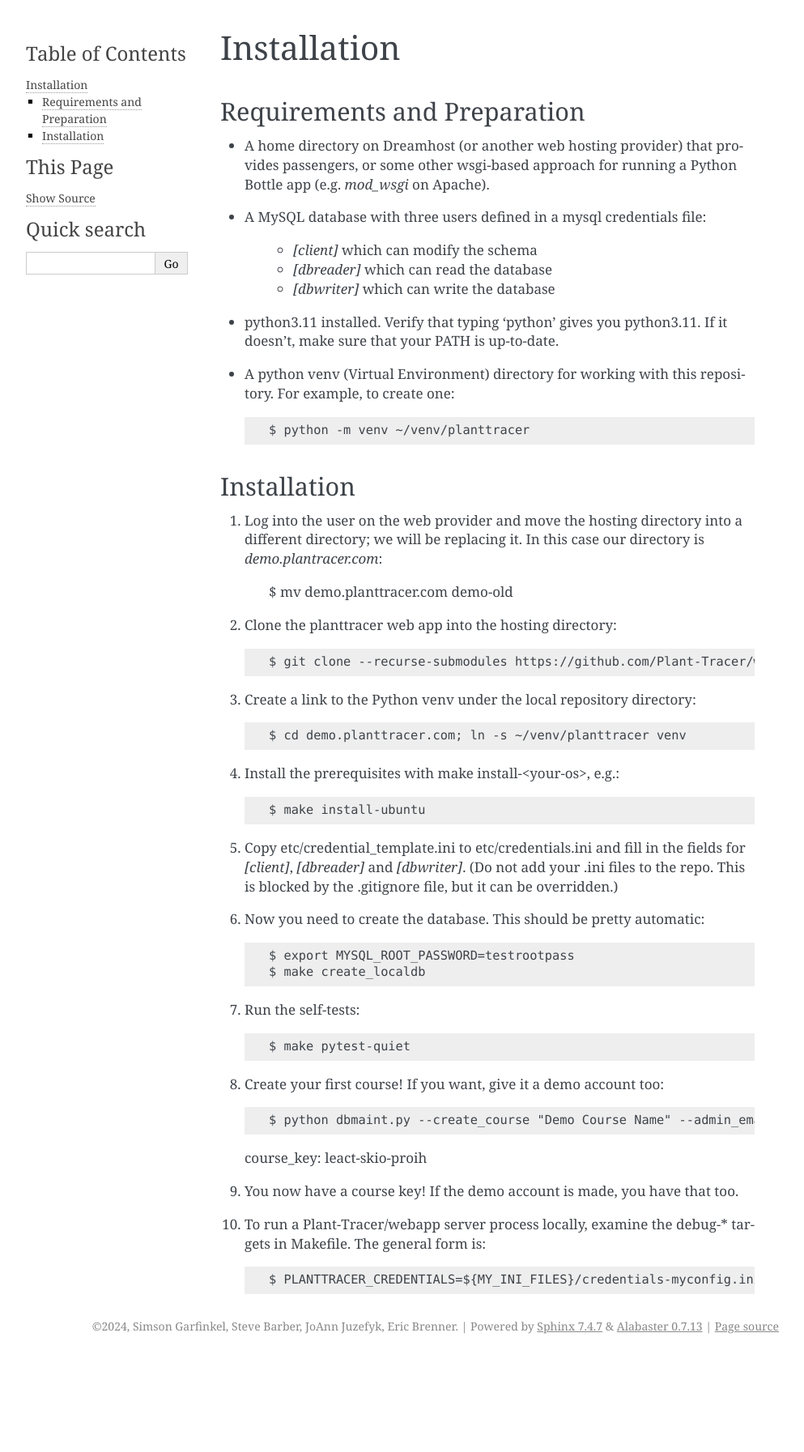
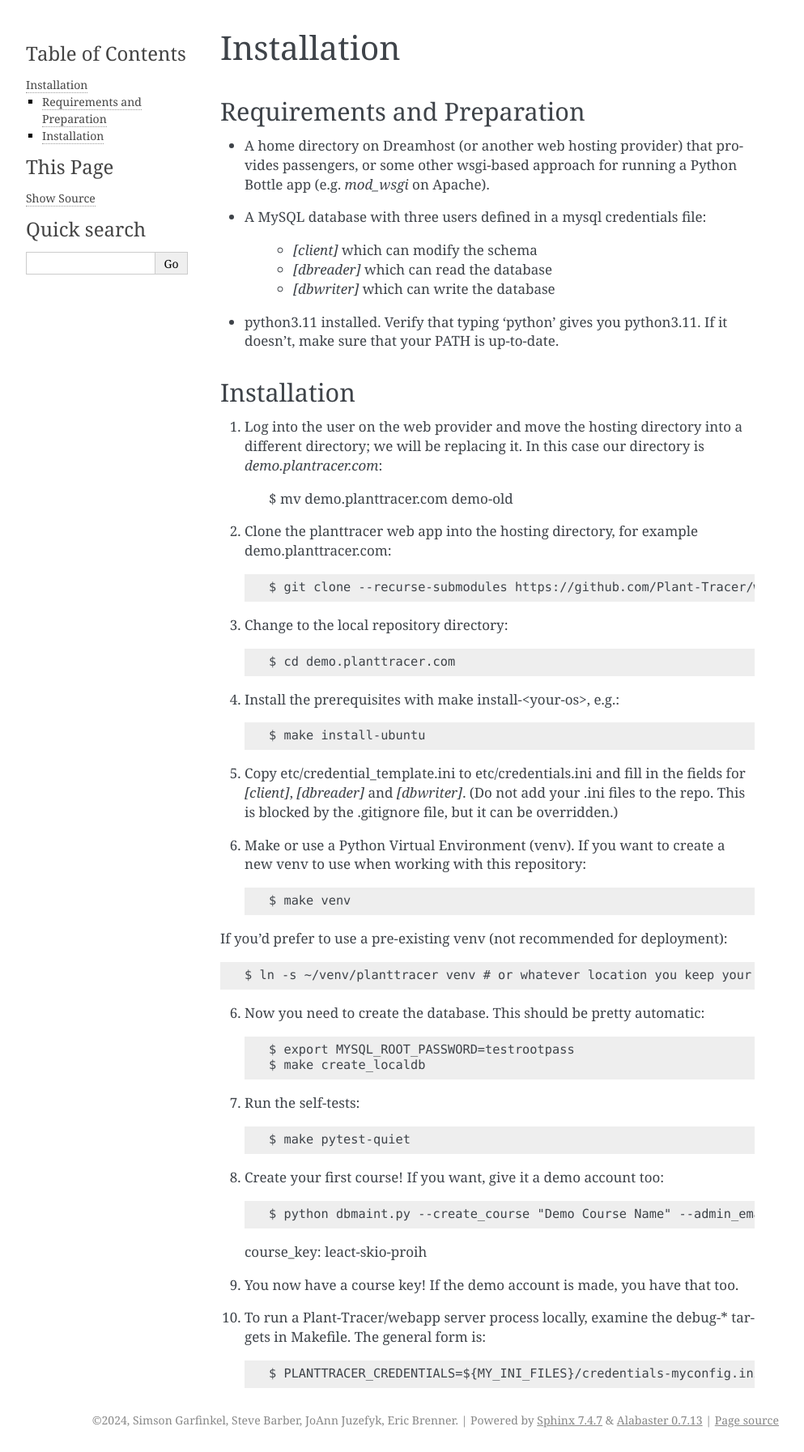
Before and after one commit to Plant-Tracer/webapp, a Sphinx documentation site: the page built from docs/Installation.rst, in a window 1280 px wide. Shown: the whole page at 81% size, without its empty margins (148-1141 px from the left). Built offline with Sphinx 7.4.7, drawn with Linux system fonts in a browser that asks for light colours; before the commit the page ends 1677 px from its top, so only the background shows below that.

Commit message:
use make env; clean up instruction flow around venvs

```diff
--- a/docs/Installation.rst
+++ b/docs/Installation.rst
@@ -13,10 +13,6 @@ Requirements and Preparation
 
 * python3.11 installed. Verify that typing 'python' gives you python3.11. If it doesn't, make sure that your PATH is up-to-date.
 
-* A python venv (Virtual Environment) directory for working with this repository. For example, to create one::
-
-    $ python -m venv ~/venv/planttracer
-
 Installation
 ------------
 
@@ -24,19 +20,27 @@ Installation
 
     $ mv demo.planttracer.com demo-old
 
-2. Clone the planttracer web app into the hosting directory::
+2. Clone the planttracer web app into the hosting directory, for example demo.planttracer.com::
 
     $ git clone --recurse-submodules https://github.com/Plant-Tracer/webapp.git demo.planttracer.com
 
-3. Create a link to the Python venv under the local repository directory::
+3. Change to the local repository directory::
 
-    $ cd demo.planttracer.com; ln -s ~/venv/planttracer venv
+    $ cd demo.planttracer.com
 
 4. Install the prerequisites with make install-<your-os>, e.g.::
 
     $ make install-ubuntu
 
 5. Copy etc/credential_template.ini to etc/credentials.ini and fill in the fields for `[client]`, `[dbreader]` and `[dbwriter]`. (Do not add your .ini files to the repo. This is blocked by the .gitignore file, but it can be overridden.)
+
+6. Make or use a Python Virtual Environment (venv). If you want to create a new venv to use when working with this repository::
+
+   $ make venv
+
+If you'd prefer to use a pre-existing venv (not recommended for deployment)::
+
+   $ ln -s ~/venv/planttracer venv # or whatever location you keep your venvs
 
 6. Now you need to create the database. This should be pretty automatic::
 
```
